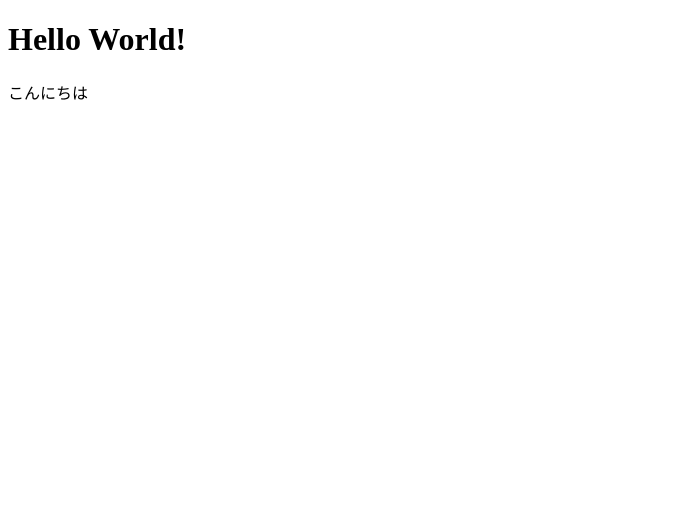
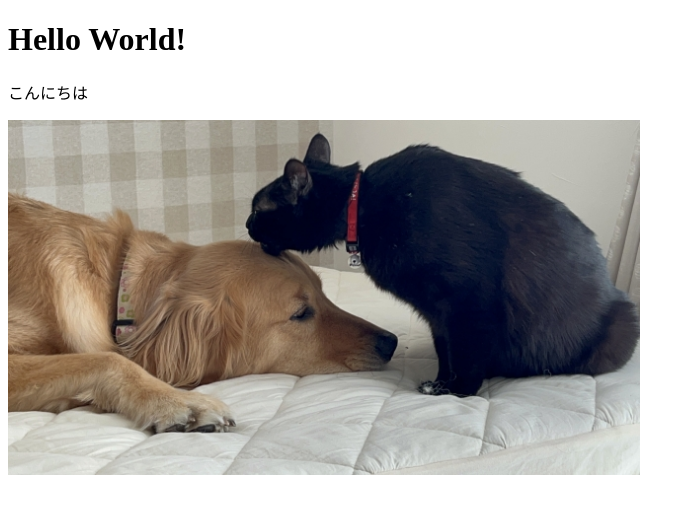
Before and after one commit to marimo0283/curriculum, a plain HTML site: page index.html in a window 1280 px wide. Shown: the whole page, without its empty margins (0-695 px from the left). Drawn offline with Linux system fonts and the light colour scheme.

Commit message:
[Finish]レッスン7

```diff
--- a/index.html
+++ b/index.html
@@ -7,5 +7,6 @@
 <body>
   <h1>Hello World!</h1>
   <p>こんにちは</p>
+  <img src="img/inutoneko.jpeg" width="50%"></img>
 </body>
 </html>
```
Also changed, not shown: img/inutoneko.jpeg (added).
